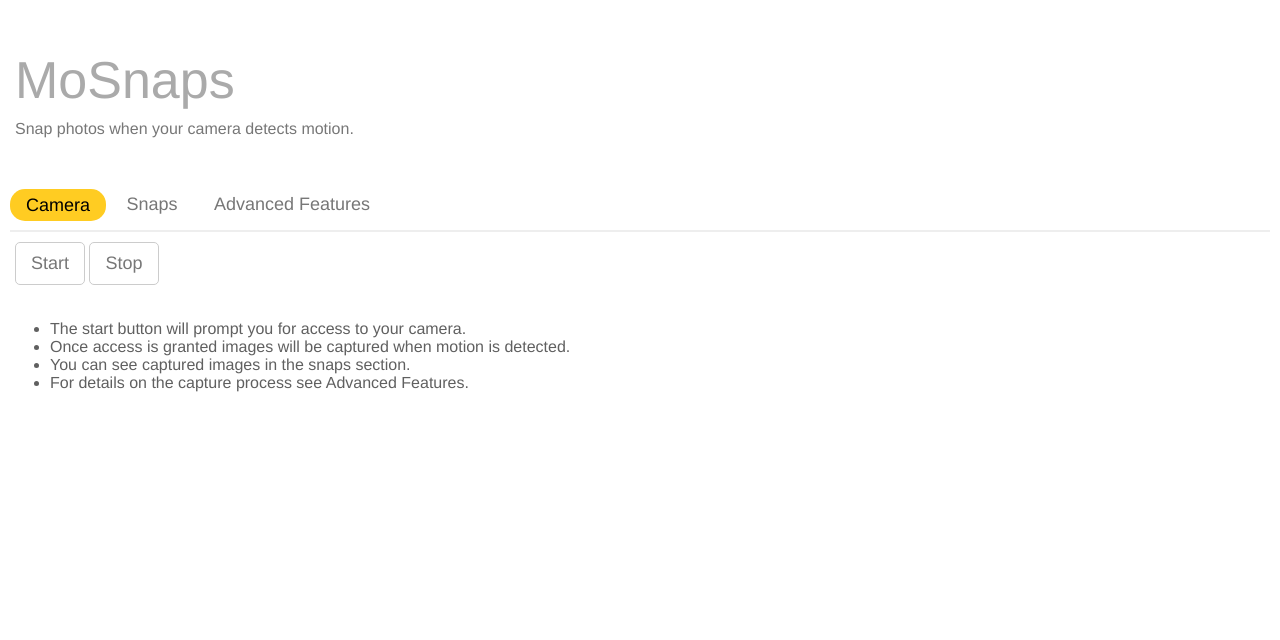
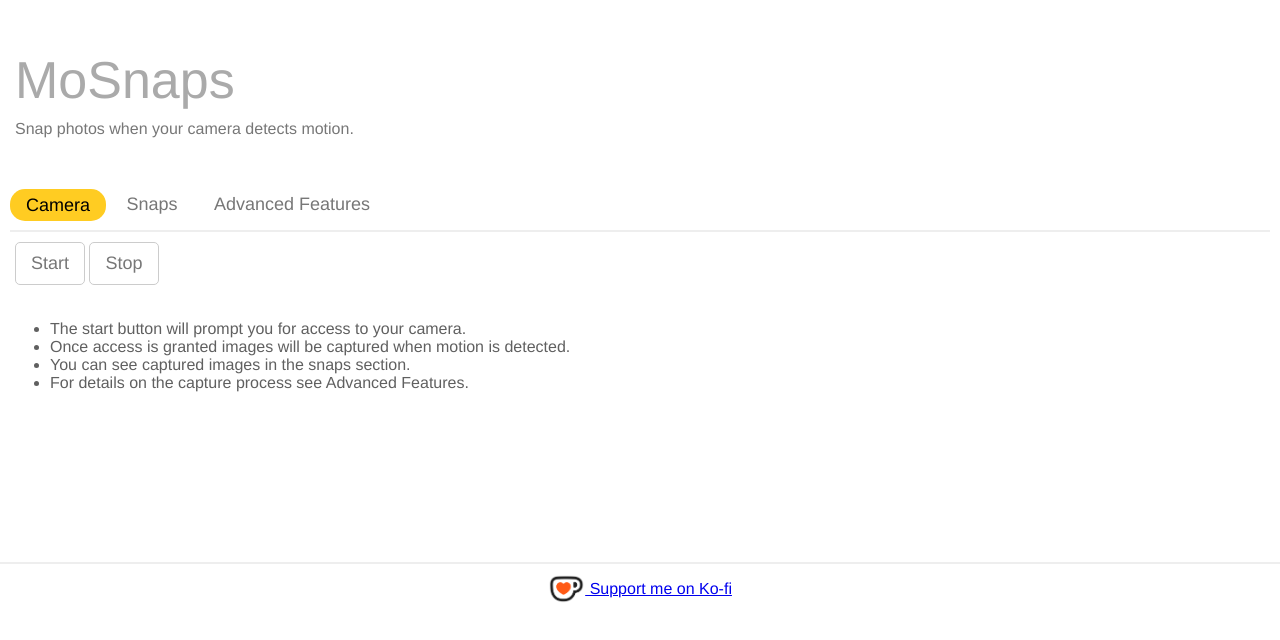
Before and after one commit to anthony-michael-bennett/mosnaps-frontend, a plain HTML site: page public/index.html in a window 1280 px wide. Drawn offline with Linux system fonts and the light colour scheme.

Commit message:
Added donation link.

```diff
--- a/public/index.html
+++ b/public/index.html
@@ -69,7 +69,11 @@
       </div>
     </div>
   </div>
-  <div id="footer"></div>
+  <div id="footer">
+    <div style="line-height:30px;">
+      <a href="https://ko-fi.com/tonyswitchblade"><img src="logomarkLogo.png" style="height:30px;vertical-align:bottom" /> Support me on Ko-fi</a>
+    </div>
+  </div>
   <script type="text/javascript" id="storage-functions">
     // Creates a storage key based on prefix nad ISO date time.
     // Later we can sort this kind of key based on when it was created.
--- a/public/mo-snaps.css
+++ b/public/mo-snaps.css
@@ -182,3 +182,9 @@ button:hover {
   display: block;
   margin: 0 10px 0 10px;
 }
+
+#footer {
+  border-top: 2px solid #eeeeee;
+  text-align: center;
+  padding:10px 0 0 0;
+}
```
Also changed, not shown: public/logomarkLogo.png (added).
